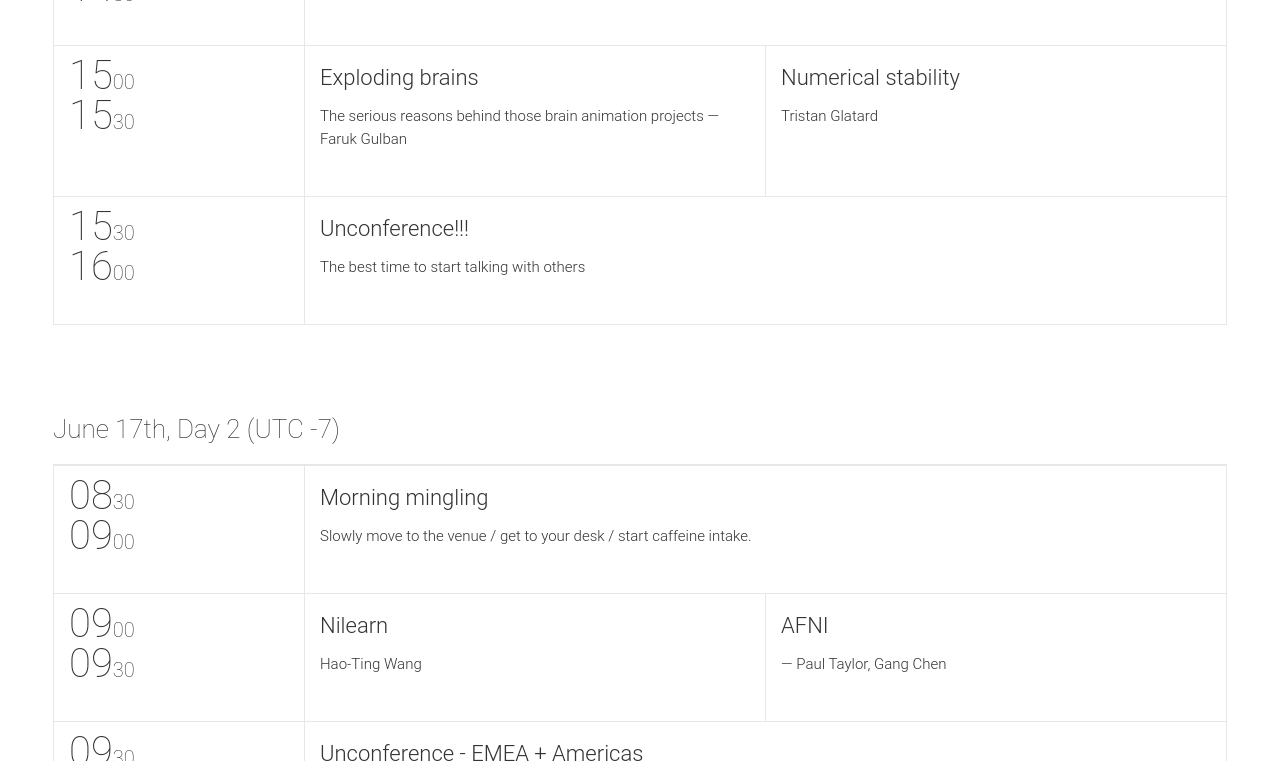
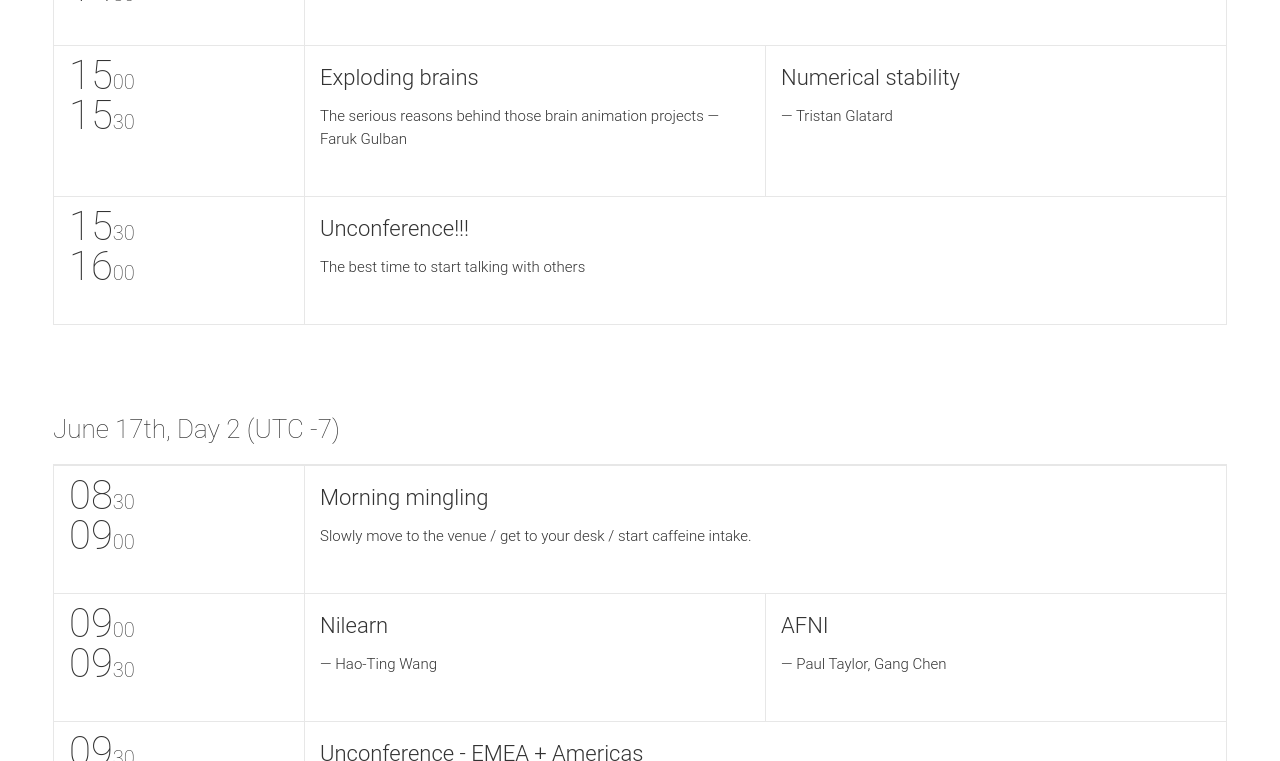
Before and after one commit to ohbm/hackathon2022, a Jekyll site: the page built from schedule/americas.html, in a window 1280 px wide and 1400 px high, scrolled down 1088 px. Shown: the part 153-914 px from the top of the window. Built offline with Jekyll 4.4.1, drawn with Linux system fonts in a browser that asks for light colours; nearby versions of some CDN libraries; some of the changed text lies outside the part shown.

```diff
--- a/_data/sessions.yml
+++ b/_data/sessions.yml
@@ -219,7 +219,7 @@
   discord_channel: amphitheatre
   description: >
     The serious reasons behind those brain animation projects
-    —Faruk Gulban
+    — Faruk Gulban
   long_description: >
     Live event for EMEA. Replay for APAC and America.
   links:
@@ -243,7 +243,7 @@
   title: "Nilearn"
   place: "Queen Margrat Union Main Stage / Discord"
   discord_channel: amphitheatre
-  description: Hao-Ting Wang
+  description: — Hao-Ting Wang
   long_description: >
     Live event for EMEA and America. Replay for APAC.
   links:
@@ -255,7 +255,7 @@
   title: "DANDI"
   place: "Queen Margrat Union Main Stage / Discord"
   discord_channel: amphitheatre
-  description: The DANDI Archive - Dorota Jacecka
+  description: The DANDI Archive — Dorota Jacecka
   long_description: >
     Live event for EMEA and APAC. Replay for Americas.
   links:
@@ -266,7 +266,7 @@
   title: "Numerical stability"
   place: "Queen Margrat Union Main Stage / Discord"
   discord_channel: amphitheatre
-  description: Tristan Glatard
+  description: — Tristan Glatard
   long_description: >
     Live event for EMEA. Replay for APAC and America.
   links:
```
